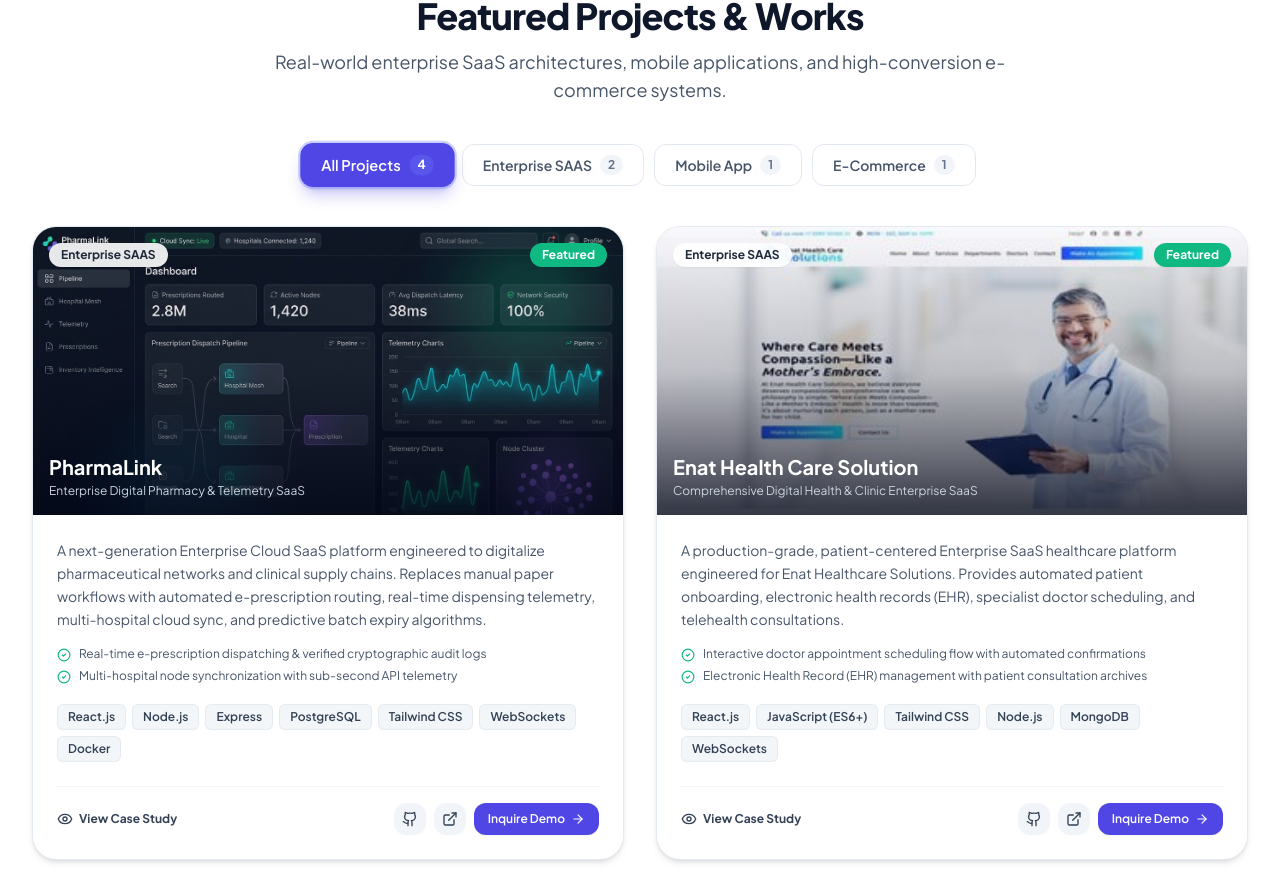
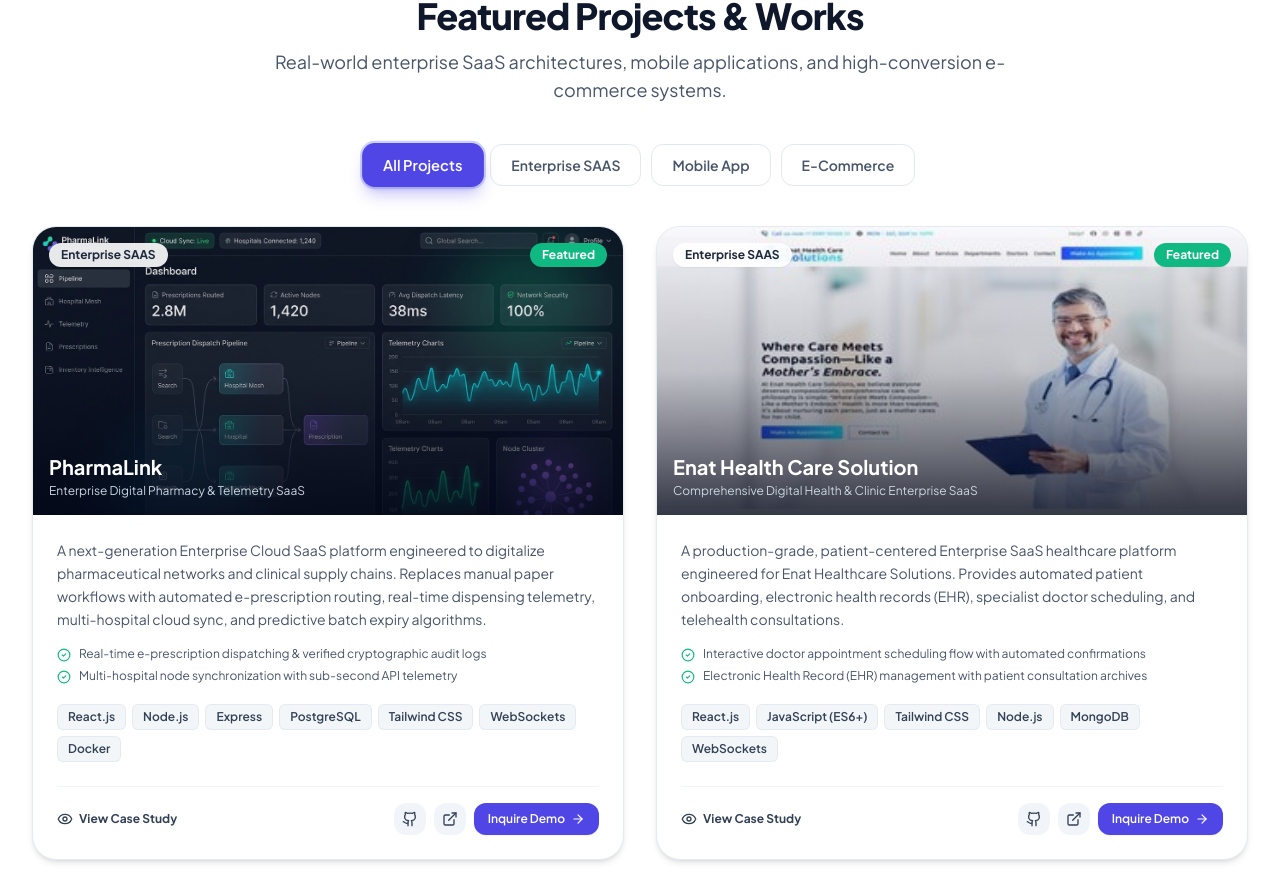
Before and after one commit to meseretshumye/Resume, a React (Vite) app: page / in a window 1280 px wide. Shown: the part 6521-7412 px from the top of the page. Built offline with nearby package versions, Linux system fonts and the light colour scheme.

Commit message:
refactor(projects): remove number count indicators from project filter tabs

```diff
--- a/src/components/Projects.jsx
+++ b/src/components/Projects.jsx
@@ -44,37 +44,19 @@
 
         {/* Category Filter Tabs */}
         <div className="flex flex-wrap justify-center gap-2.5 mb-8 md:mb-10">
-          {categories.map((cat) => {
-            const count =
-              cat === "All Projects" || cat === "All"
-                ? projects.length
-                : projects.filter(
-                    (p) => normalize(p.category) === normalize(cat),
-                  ).length;
-
-            return (
+          {categories.map((cat) => (
             <button
               key={cat}
               onClick={() => setActiveCategory(cat)}
-                className={`inline-flex items-center gap-2 px-5 py-2.5 rounded-xl text-sm font-semibold transition-all duration-200 ${
+              className={`inline-flex items-center px-5 py-2.5 rounded-xl text-sm font-semibold transition-all duration-200 whitespace-nowrap ${
                 activeCategory === cat
                   ? "bg-indigo-600 hover:bg-indigo-500 text-white shadow-lg shadow-indigo-600/30 hover:shadow-indigo-600/45 scale-105 ring-2 ring-indigo-400/40"
                   : "bg-white dark:bg-slate-800 text-slate-600 dark:text-slate-300 hover:bg-indigo-50 dark:hover:bg-slate-700 hover:text-indigo-600 dark:hover:text-indigo-400 border border-slate-200 dark:border-slate-700"
               }`}
             >
               <span>{cat}</span>
-                <span
-                  className={`text-xs px-2 py-0.5 rounded-full font-bold ${
-                    activeCategory === cat
-                      ? "bg-indigo-500/50 text-white"
-                      : "bg-slate-100 dark:bg-slate-700 text-slate-500 dark:text-slate-400"
-                  }`}
-                >
-                  {count}
-                </span>
             </button>
-            );
-          })}
+          ))}
         </div>
 
         {/* Projects Grid */}
```
Lines whose indentation alone changed are shown as unchanged.
